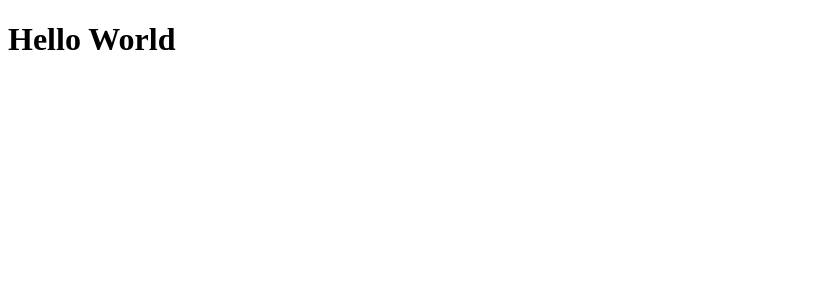
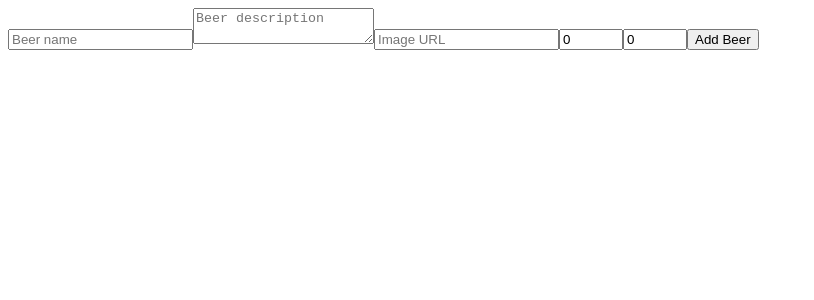
Before and after one commit to jennagoldman/drinking-buddy-fe, a React app: page / in a window 1280 px wide. Shown: the top 300 px of the page, without its empty margins (0-814 px from the left). Built offline with nearby package versions, Linux system fonts and the light colour scheme.

Commit message:
BeerForm successfully creates and stores beer

```diff
--- a/src/components/App/App.jsx
+++ b/src/components/App/App.jsx
@@ -1,5 +1,6 @@
 import React from 'react';
+import BeerForm from '../BeerForm';
 
 export default function App() {
-  return <h1>Hello World</h1>;
+  return <BeerForm />;
 }
--- a/src/components/BeerForm.js
+++ b/src/components/BeerForm.js
@@ -1,7 +1,10 @@
 import React, { useState } from 'react';
+import { useDispatch } from 'react-redux';
 import { createBeer } from '../services/beer-api';
+import { addBeer } from '../actions/beerActions';
 
 const BeerForm = () => {
+  const dispatch = useDispatch();
   const [name, setName] = useState('');
   const [description, setDescription] = useState('');
   const [imageUrl, setImageUrl] = useState('');
@@ -14,16 +17,18 @@ const BeerForm = () => {
     createBeer({ name, description, imageUrl, abv, ibu })
       .then(beer => {
     // once receive a response, add beer to redux
+        dispatch(addBeer(beer));
       })
 
   }
   return (
-    <form onSubmit={}>
+    <form onSubmit={handleSubmit}>
       <input type="text" value={name} onChange={({ target }) => setName(target.value)} placeholder="Beer name" />
       <textarea value={description} onChange={({ target }) => setDescription(target.value)} placeholder="Beer description" />
       <input type="text" value={imageUrl} onChange={({ target }) => setImageUrl(target.value)} placeholder="Image URL" />
       <input type="number" min="1" max="100" value={abv} onChange={({ target }) => setAbv(target.value)} placeholder="ABV" />
       <input type="number" min="5" max="120" value={ibu} onChange={({ target }) => setIbu(target.value)} placeholder="IBU" />
+      <button>Add Beer</button>
     </form>
   )
 };
--- a/src/reducers/index.js
+++ b/src/reducers/index.js
@@ -1,3 +1,6 @@
 import { combineReducers } from 'redux';
+import beers from './beerReducer';
 
-export default combineReducers({});
+export default combineReducers({
+  beers
+});
```
